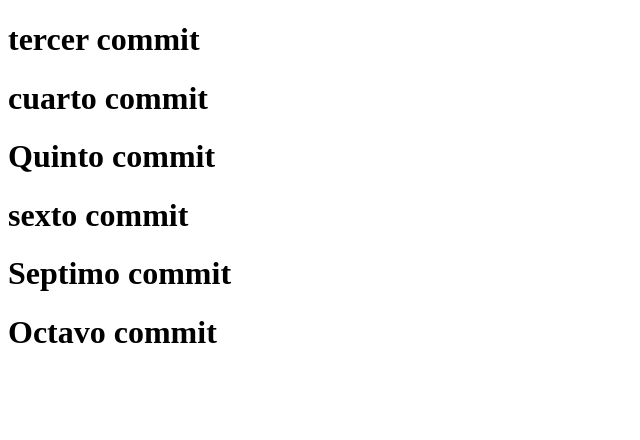
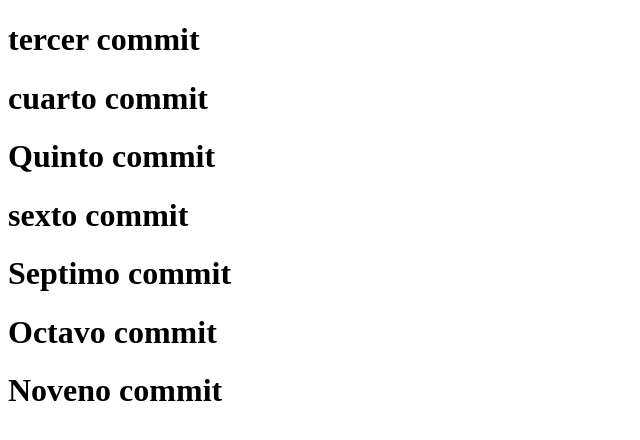
Before and after one commit to jpfhj/clase_git_lunes-, a plain HTML site: page index.html in a window 1280 px wide. Shown: the whole page, without its empty margins (0-640 px from the left). Drawn offline with Linux system fonts and the light colour scheme.

Commit message:
Noveno commit

```diff
--- a/index.html
+++ b/index.html
@@ -12,6 +12,6 @@
     <h1>sexto commit</h1>
     <h1>Septimo commit</h1>
     <h1>Octavo commit</h1>
-
+    <h1>Noveno commit</h1>
 </body>
 </html>
```
